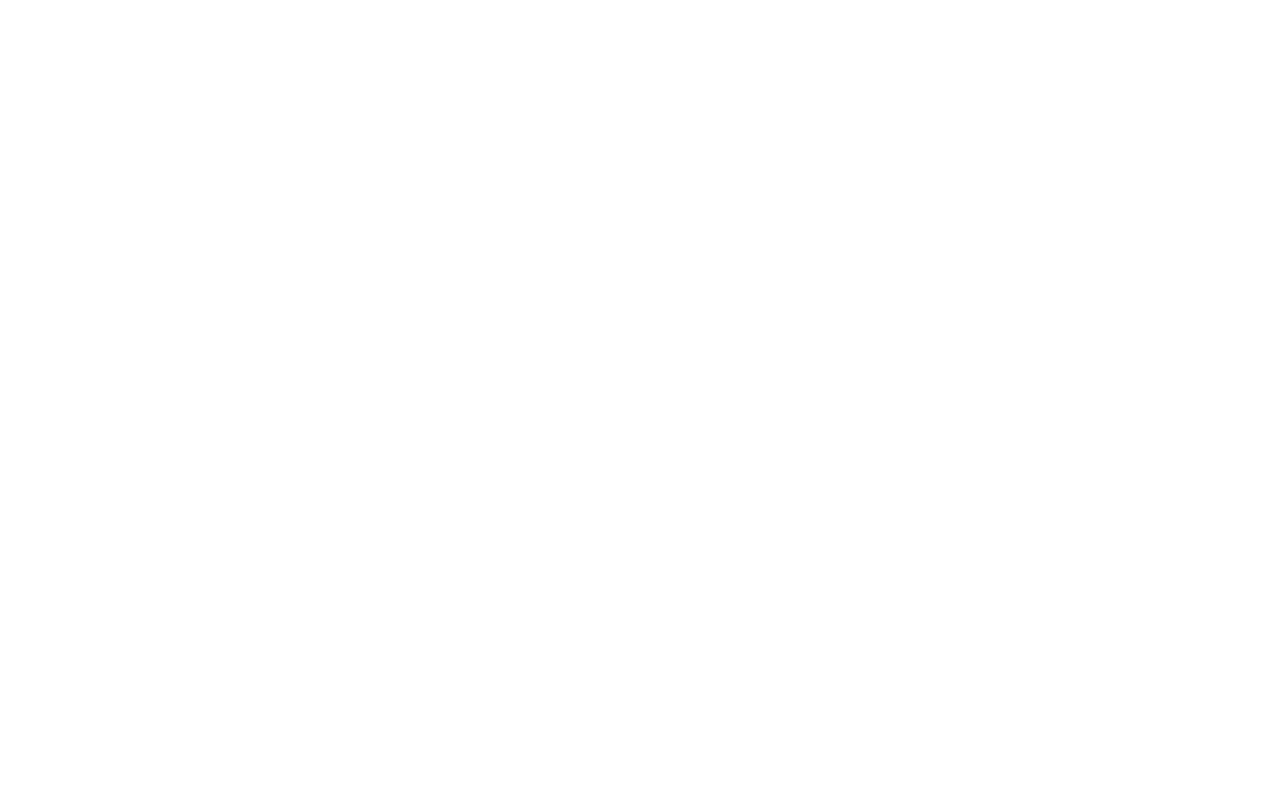
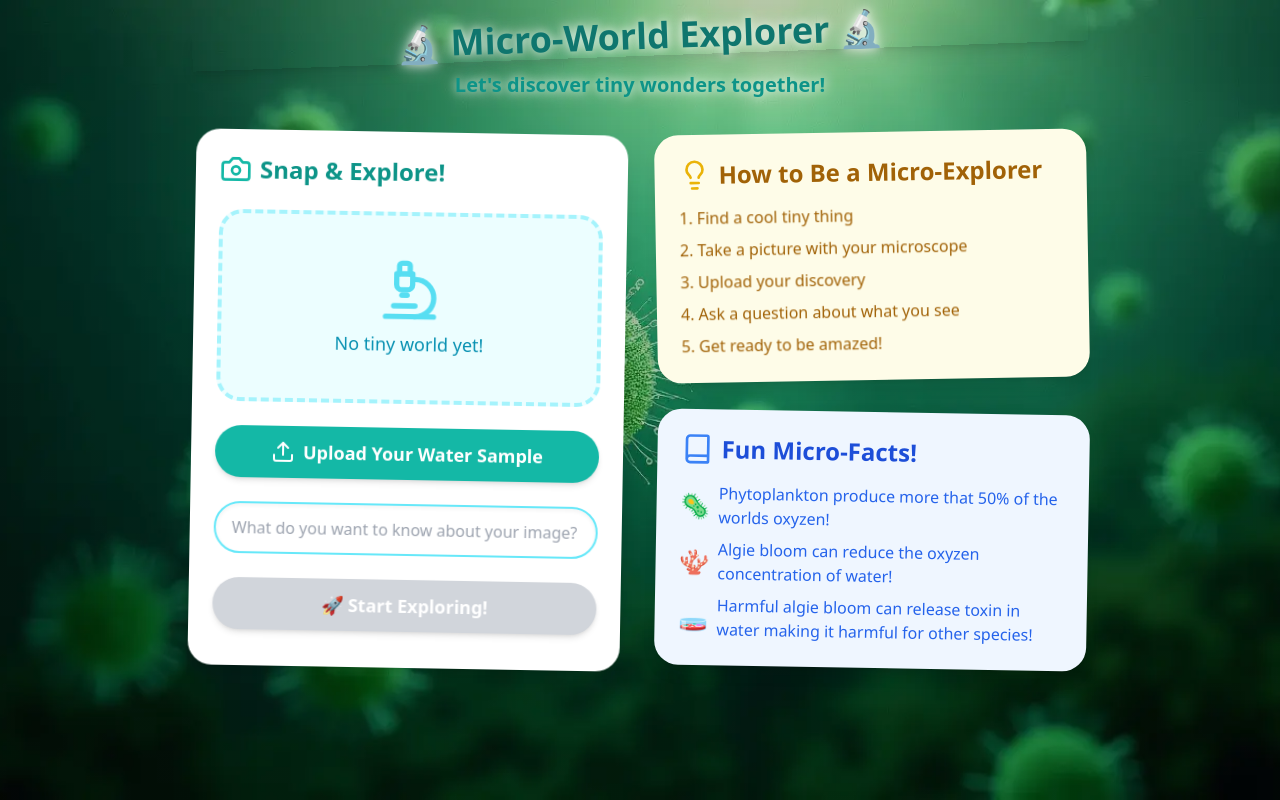
Before and after one commit to Saimun-jd/oceanxplorer, a React (Vite) app: page /analyze in a window 1280 px wide. Before the commit this address had no page. Built offline with nearby package versions, Linux system fonts and the light colour scheme; a web font is replaced by a local one.

Commit message:
added photo analysis page. lets hope this works

```diff
--- a/package.json
+++ b/package.json
@@ -17,6 +17,7 @@
     "@react-three/drei": "^9.111.3",
     "@react-three/fiber": "^8.17.6",
     "@reduxjs/toolkit": "^2.2.7",
+    "axios": "^1.7.7",
     "blurhash": "^2.0.5",
     "chart.js": "^4.4.4",
     "framer-motion": "^11.3.30",
--- a/src/App.jsx
+++ b/src/App.jsx
@@ -17,6 +17,7 @@ import Game from "./components/Game";
 import PaceInsight from "./components/InsightPage";
 import ScrollToTop from "./components/ScrollToTop";
 import DataAccess from "./components/DataAccess";
+import ImageUpload from "./components/ImageUpload";
 
 function App() {
 
@@ -39,6 +40,8 @@ function App() {
         <Route path="/game" element={<Game/>}/>
         <Route path="/insight" element={<PaceInsight/>}/>
         <Route path="/access_data" element={<DataAccess/>}/>
+        <Route path="/analyze" element={<ImageUpload/>} />
+        <Route path="*" element={<div>Error this page was not found</div>}/>
       </Routes>
     </Router>
   );
--- a/src/components/ImageUpload.jsx
+++ b/src/components/ImageUpload.jsx
@@ -1,9 +1,218 @@
-import React from 'react'
+import React, { useEffect, useState } from "react";
+import { Camera, Upload, Microscope, Lightbulb, Book } from "lucide-react";
+import axios from "axios";
 
 const ImageUpload = () => {
-  return (
-    <div>ImageUpload</div>
-  )
-}
+	const [image, setImage] = useState(null);
+	const [prompt, setPrompt] = useState("");
+	const [analyzing, setAnalyzing] = useState(false);
+	const [result, setResult] = useState(null);
 
-export default ImageUpload
+	useEffect(() => {
+		const backgroundElement = document.getElementById("hero-background");
+		if (backgroundElement) {
+			// Use a low-res placeholder
+			backgroundElement.style.backgroundImage = `
+        linear-gradient(rgba(0, 0, 0, 0.2), rgba(0, 0, 0, 0.2)),
+        url('/green_phyto.webp')
+      `;
+		}
+	}, []);
+
+	const uploadImage = (e) => {
+		const file = e.target.files[0];
+		setImage(file);
+	};
+
+	const analyzeImage = async () => {
+		setAnalyzing(true);
+		// setTimeout(() => {
+		//   setResult("Wow! I see tiny round things that look like happy faces. These might be cells!");
+		//   setAnalyzing(false);
+		// }, 2000);
+		const formData = new FormData();
+		formData.append("file", image);
+		formData.append("prompt", prompt);
+		try {
+			const response = await axios.post(
+				"https://slurpping-api.onrender.com/api/ocean/analyze",
+				formData,
+				{
+					headers: {
+						"Content-Type": "multipart/form-data",
+					},
+				}
+			);
+			console.log(response.data);
+			setResult(response.data.text);
+		} catch (error) {
+			console.error("Error analyzing image:", error);
+			setResult("An error occurred while analyzing the image.");
+		} finally {
+			setAnalyzing(false);
+		}
+	};
+
+	return (
+		<div className="min-h-screen bg-gradient-to-b from-teal-100 to-cyan-200 p-4 font-comic-sans">
+			<div
+				className="absolute inset-0 bg-cover bg-center transition-all duration-500 ease-in-out"
+				id="hero-background"
+			></div>
+			<div className="max-w-4xl mx-auto">
+				<header className="text-center mb-8">
+					<h1
+						className="text-4xl font-bold text-teal-700 mb-4 transform -rotate-2 shadow-lg"
+						style={{
+							textShadow:
+								"0 0 10px rgba(255, 255, 255, 0.8), 0 0 20px rgba(255, 255, 255, 0.6)",
+						}}
+					>
+						🔬 Micro-World Explorer 🔬
+					</h1>
+					<p
+						className="text-xl text-teal-600 animate-bounce font-semibold"
+						style={{
+							textShadow:
+								"0 0 10px rgba(255, 255, 255, 0.8), 0 0 20px rgba(255, 255, 255, 0.6)",
+						}}
+					>
+						Let's discover tiny wonders together!
+					</p>
+				</header>
+
+				<div className="grid md:grid-cols-2 gap-8">
+					<section className="bg-white rounded-3xl shadow-lg overflow-hidden transform rotate-1">
+						<div className="p-6 space-y-6">
+							<h2 className="text-2xl font-bold text-teal-600 flex items-center">
+								<Camera className="w-8 h-8 mr-2 text-teal-500" />
+								Snap & Explore!
+							</h2>
+							<div className="flex justify-center items-center h-48 bg-cyan-50 rounded-3xl border-4 border-dashed border-cyan-200">
+								{image ? (
+									<img
+										src={URL.createObjectURL(image)}
+										alt="Your micro-world"
+										className="max-h-full max-w-full object-contain rounded-2xl"
+									/>
+								) : (
+									<div className="text-center">
+										<Microscope className="mx-auto text-cyan-400 w-16 h-16 mb-2 animate-pulse" />
+										<p className="text-lg text-cyan-600">
+											No tiny world yet!
+										</p>
+									</div>
+								)}
+							</div>
+							<div>
+								<label
+									htmlFor="image-upload"
+									className="btn w-full flex items-center justify-center py-3 px-4 rounded-full shadow-md text-lg font-bold text-white bg-teal-500 hover:bg-teal-600 transform transition hover:scale-105"
+								>
+									<Upload className="w-6 h-6 mr-2" />
+									Upload Your Water Sample
+								</label>
+								<input
+									id="image-upload"
+									type="file"
+									accept="image/*"
+									onChange={uploadImage}
+									className="hidden"
+								/>
+							</div>
+							<input
+								type="text"
+								placeholder="What do you want to know about your image?"
+								value={prompt}
+								onChange={(e) => setPrompt(e.target.value)}
+								className="w-full px-4 py-3 border-2 border-cyan-300 rounded-full shadow-inner text-teal-700 focus:outline-none focus:ring-2 focus:ring-teal-500 focus:border-teal-500"
+							/>
+							<button
+								onClick={analyzeImage}
+								disabled={!image || !prompt || analyzing}
+								className={`w-full flex items-center justify-center py-3 px-4 rounded-full shadow-md text-lg font-bold text-white ${
+									image && prompt && !analyzing
+										? "bg-cyan-500 hover:bg-cyan-600 transform transition hover:scale-105"
+										: "bg-gray-300 cursor-not-allowed"
+								} focus:outline-none focus:ring-2 focus:ring-cyan-500 focus:ring-offset-2`}
+							>
+								{analyzing
+									? "🔍 Exploring..."
+									: "🚀 Start Exploring!"}
+							</button>
+							{result && (
+								<div className="mt-4 p-4 bg-green-100 rounded-2xl border-4 border-green-200">
+									<h3 className="text-lg font-bold text-green-700 mb-2">
+										Wow! Look what I found:
+									</h3>
+									<p className="text-green-600">{result}</p>
+								</div>
+							)}
+						</div>
+					</section>
+
+					<section className="space-y-8">
+						<div className="bg-yellow-50 rounded-3xl shadow-lg overflow-hidden transform -rotate-1">
+							<div className="p-6">
+								<h2 className="text-2xl font-bold text-yellow-700 mb-4 flex items-center">
+									<Lightbulb className="w-8 h-8 mr-2 text-yellow-500" />
+									How to Be a Micro-Explorer
+								</h2>
+								<ol className="list-decimal list-inside space-y-2 text-yellow-700">
+									<li className="animate-bounce">
+										Find a cool tiny thing
+									</li>
+									<li className="animate-bounce delay-100">
+										Take a picture with your microscope
+									</li>
+									<li className="animate-bounce delay-200">
+										Upload your discovery
+									</li>
+									<li className="animate-bounce delay-300">
+										Ask a question about what you see
+									</li>
+									<li className="animate-bounce delay-400">
+										Get ready to be amazed!
+									</li>
+								</ol>
+							</div>
+						</div>
+
+						<div className="bg-blue-50 rounded-3xl shadow-lg overflow-hidden transform rotate-1">
+							<div className="p-6">
+								<h2 className="text-2xl font-bold text-blue-700 mb-4 flex items-center">
+									<Book className="w-8 h-8 mr-2 text-blue-500" />
+									Fun Micro-Facts!
+								</h2>
+								<ul className="space-y-2 text-blue-600">
+									<li className="flex items-center">
+										<span className="text-2xl mr-2">
+											🦠
+										</span>
+										Phytoplankton produce more that 50% of
+										the worlds oxyzen!
+									</li>
+									<li className="flex items-center">
+										<span className="text-2xl mr-2">🪸</span>
+										Algie bloom can reduce the oxyzen
+										concentration of water!
+									</li>
+									<li className="flex items-center">
+										<span className="text-2xl mr-2">
+											🧫
+										</span>
+										Harmful algie bloom can release toxin in
+										water making it harmful for other
+										species!
+									</li>
+								</ul>
+							</div>
+						</div>
+					</section>
+				</div>
+			</div>
+		</div>
+	);
+};
+
+export default ImageUpload;
--- a/src/components/Navbar.jsx
+++ b/src/components/Navbar.jsx
@@ -43,6 +43,7 @@ const Navbar = () => {
             <NavLink to="/choosescene" className="text-white text-xl">ECOSYSTEM</NavLink>
             <NavLink to="/game" className="text-white text-xl">GAMES</NavLink>
             <NavLink to="/facts" className="text-white text-xl">FACTS</NavLink>
+            <NavLink to="/analyze" className="text-white text-xl">Analyze</NavLink>
             <SearchComponent onSearch={() => {}}/>
           </div>
         </div>
@@ -55,6 +56,7 @@ const Navbar = () => {
             <NavLink to="/exploreocean" className="block text-white text-xl py-2">ECOSYSTEM</NavLink>
             <NavLink to="/game" className="block text-white text-xl py-2">GAMES</NavLink>
             <NavLink to="/facts" className="block text-white text-xl py-2">FACTS</NavLink>
+            <NavLink to="/analyze" className="text-white text-xl">Analyze</NavLink>
             <div className="flex items-center bg-white bg-opacity-20 rounded-full px-3 py-1 mt-2">
               <input type="text" value={searchVal} onChange={(e)=> setSearchVal(e.target.value)} className="bg-transparent text-white placeholder-white outline-none w-full" />
               <Search className="text-white ml-2" size={20} />
```
Also changed, not shown: 1 other file (tests, documents, lock files or other folders).
